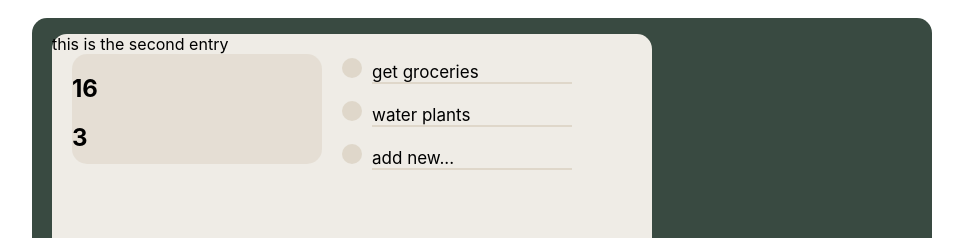
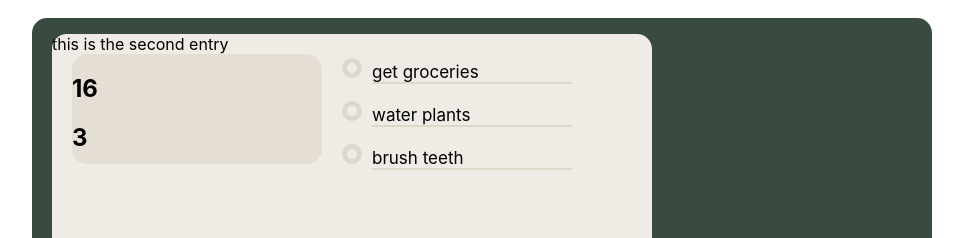
Before and after one commit to samuelmanor/aden-react-node, a React (Create React App) app: page / in a window 1280 px wide. Shown: the top 238 px of the page, without its empty margins (232-1195 px from the left). Built offline with nearby package versions, Linux system fonts and the light colour scheme; data requests are answered from the project's data file.

Commit message:
fixed bug where text flashes upon update

```diff
--- a/db.json
+++ b/db.json
@@ -46,17 +46,17 @@
       "todos": [
         {
           "task": "get groceries",
-          "completed": true,
+          "completed": false,
           "id": 1
         },
         {
           "task": "water plants",
-          "completed": true,
+          "completed": false,
           "id": 2
         },
         {
-          "task": "",
-          "completed": true,
+          "task": "brush teeth",
+          "completed": false,
           "id": 3
         }
       ],
--- a/src/components/ToDo.js
+++ b/src/components/ToDo.js
@@ -76,7 +76,7 @@
                 <input style={toDoStyle.input} type='text' id='text-box' value={taskText} onChange={(e) => setTaskText(e.target.value)} />
                 <button style={toDoStyle.button} onClick={updateTask}>save</button>
             </div>
-            : <p onClick={() => setEditingState(true)} style={toDoStyle.p}>{task === '' ? 'add new...' : task}</p>}
+            : <p onClick={() => setEditingState(true)} style={toDoStyle.p}>{taskText === '' ? 'add new...' : task}</p>}
         </div>
     );
 };
```
